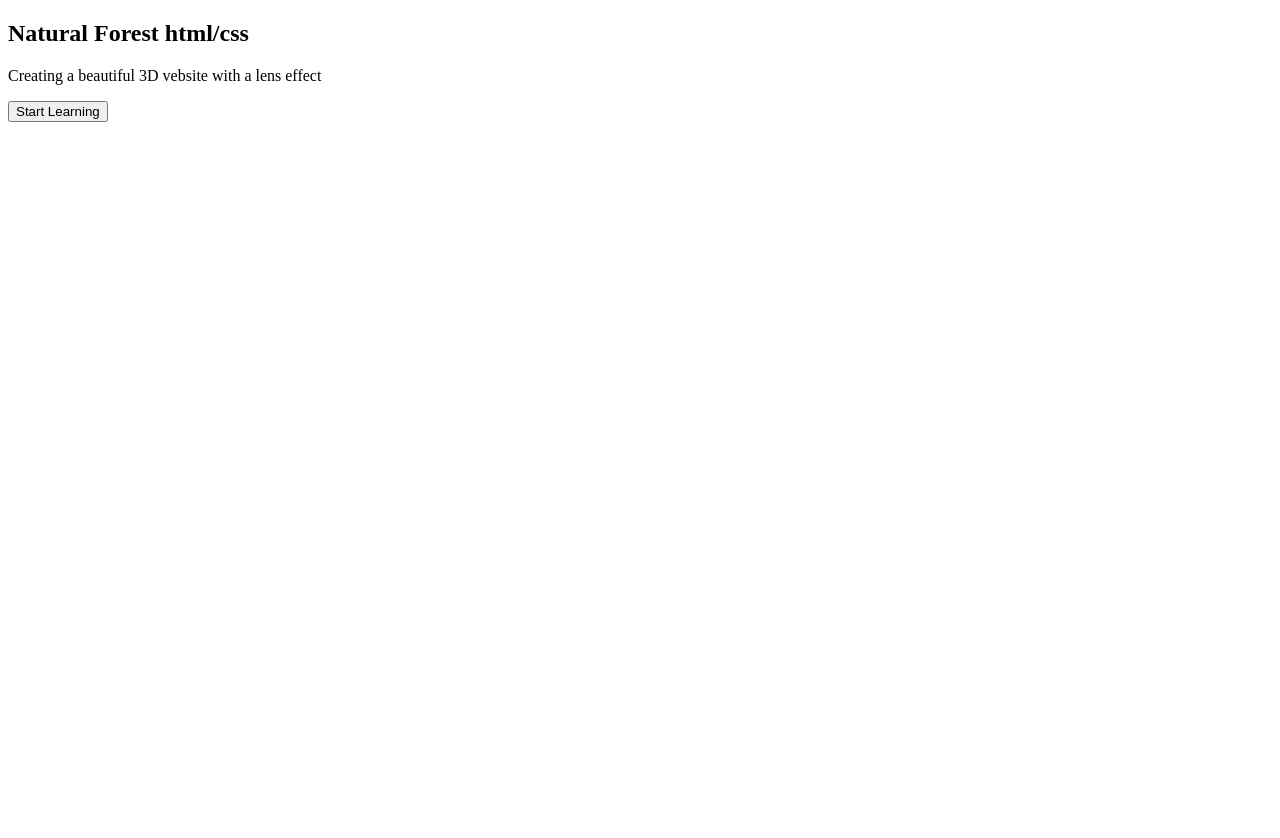
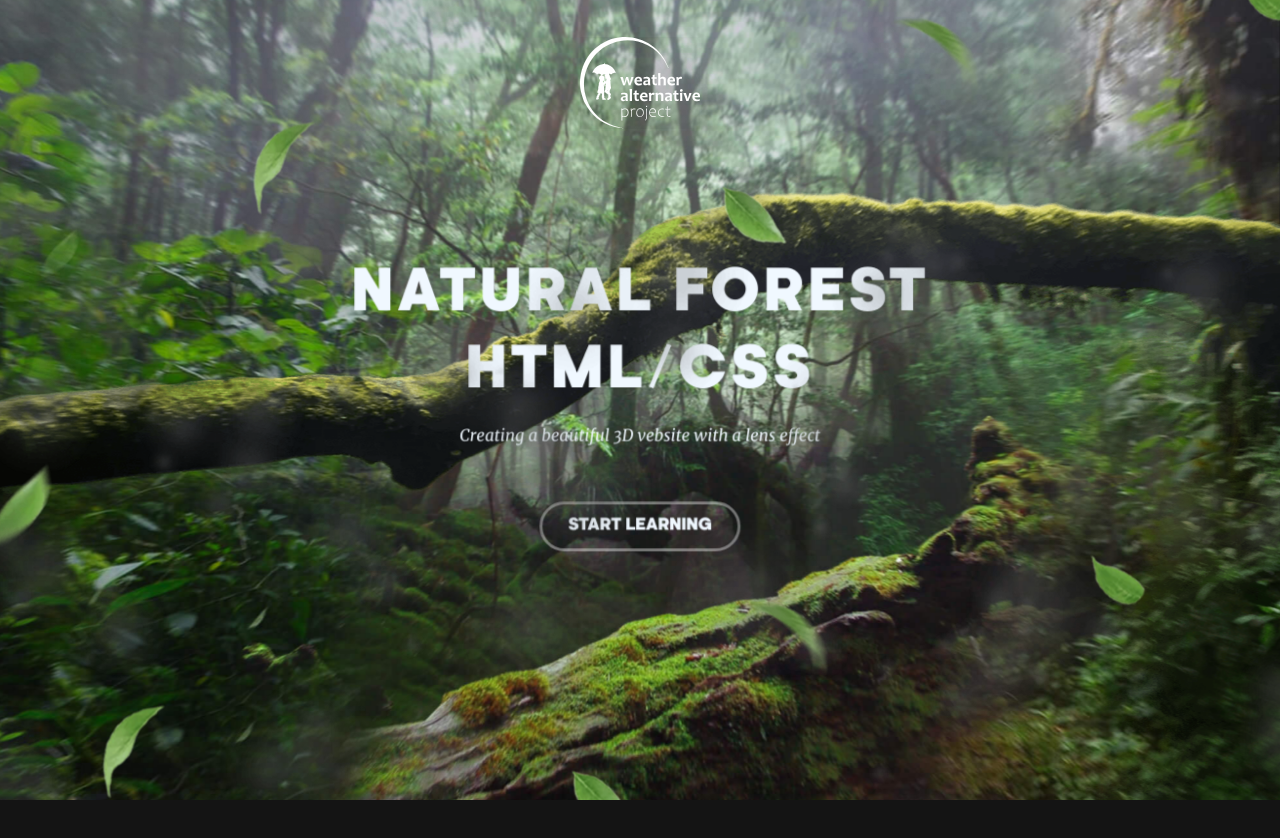
Before and after one commit to KashiaTroian/parallax_3Dforest, a plain HTML site: page index.html in a window 1280 px wide. After the commit the page ends 800 px from the top, so only its background shows below. Drawn offline with Linux system fonts and the light colour scheme.

Commit message:
3d css js

```diff
--- a/css/style.css
+++ b/css/style.css
@@ -0,0 +1,180 @@
+                                /*# Reset style */
+* {
+	padding: 0;
+	margin: 0;
+	border: 0;
+}
+
+*, *::before, *::after {
+	-webkit-box-sizing: border-box;
+			box-sizing: border-box;
+}
+
+:focus, :active {
+	outline: none;
+}
+
+a:focus, a:active {
+	outline: none;
+}
+
+nav, footer, header, aside {
+	display: block;
+}
+
+html, body {
+	height: 100%;
+	width: 100%;
+	font-size: 100%;
+	line-height: 1;
+	font-size: 8px;
+	-webkit-text-size-adjust: 100%;
+		-moz-text-size-adjust: 100%;
+		-ms-text-size-adjust: 100%;
+			text-size-adjust: 100%;
+}
+
+input, button, textarea {
+	font-family: inherit;
+}
+
+input::-ms-clear {
+	display: none;
+}
+
+button {
+	cursor: pointer;
+}
+
+button::-moz-focus-inner {
+	padding: 0;
+	border: 0;
+}
+
+a, a:visited {
+	text-decoration: none;
+}
+
+a:hover {
+	text-decoration: none;
+}
+
+ul, li {
+	list-style: none;
+}
+
+img {
+	vertical-align: top;
+}
+
+h1, h2, h3, h4, h5, h6 {
+	font-size: inherit;
+	font-weight: 400;
+}
+				                     /*# Variable and fonth */
+:root {
+	--index: calc(1vw + 1vh);
+	--transition: 1.5s cubic-bezier(.05, .5, 0, 1);
+	--logo-size: calc(var(--index) * 5.8);
+}
+@font-face {
+	font-family: kamerik_f;
+	src: url(../fonts/kamerik205-heavy.woff2);
+	font-weight: 900;
+}
+@font-face {
+	font-family: merriweather-italic_f;
+	src: url(../fonts/merriweather-regular-italic.woff2);
+	font-weight: 400;
+}
+											/*# Header section */
+
+body{
+	background-color: #141414;
+	color: aliceblue;
+	font-family: kamerik_f;
+}
+.logo{
+	background-repeat: no-repeat;
+	position: absolute;
+	width: var(--logo-size);
+	height: var(--logo-size);
+	z-index: 1;
+	left: calc(50% - calc(var(--logo-size) / 2));
+	top: calc(var(--index) * 1.8);
+}
+.layers{
+	perspective: 1000px;
+	overflow: hidden;
+}
+.layers__container{
+	transform-style: preserve-3d;
+	height: 100vh;
+	min-height: 500px;
+	position: relative;
+	transform: rotateX(var(--move-y)) rotateY(var(--move-x));
+	will-change: transform;
+	transition: var(--transition);
+}
+.layers__item{
+	position: absolute;
+	background-size: cover;
+	background-position: center;
+	inset: -5vw;
+	display: flex;
+	align-items: center;
+	justify-content: center;
+}
+.layer-1{
+	transform: translateZ(-55px) scale(1.06);
+}
+.layer-2{
+	transform: translateZ(80px) scale(.88);
+}
+.layer-3{
+	transform: translateZ(180px)scale(.8);
+}
+.layer-4{
+	transform: translateZ(190px) scale(.9);
+}
+.layer-5{
+	transform: translateZ(300px) scale(.9);
+}
+.layer-6{
+	transform: translateZ(390px);
+}
+.hero__content{
+	text-align: center;
+}
+.hero__title{
+	font-size: calc(var(--index) * 2.8) ;
+	text-transform: uppercase;
+	letter-spacing: calc(var(--index) * .16);
+	line-height: 1.36em;
+	margin-top: calc(var(--index) * 0.4);
+}
+.hero__content span{
+	display: block;
+}
+.hero__text{
+	font-family: merriweather-italic_f;
+	font-size: calc(var(--index) * .8);
+	margin-top: calc(var(--index) * 0.8);
+}
+.button-start{
+	font-family: kamerik_f;
+	text-transform: uppercase;
+	font-size: calc(var(--index) * .8);
+	letter-spacing: -.02vw;
+	margin-top: calc(var(--index) * 2.8);
+	padding: calc(var(--index) * 0.7)  calc(var(--index) * 1.26) ;
+	background-color: transparent;
+	color: aliceblue;
+	border-radius: 10em;
+	border: rgb(255 255 255 / .4) 3px solid;
+	outline: none;
+	cursor: pointer;
+}
+.layer-4, .layer-5, .layer-6{
+	pointer-events: none;
+}
--- a/index.html
+++ b/index.html
@@ -17,8 +17,8 @@
 			<div class="layers__item layer-2" style="background-image: url(img/layer-2.png);"></div>
 			<div class="layers__item layer-3">
 				<div class="hero__content">
-					<h1 class="hero__logo">Natural Forest <span>html/css </span></h1>
-					<p class="hero__content">Creating a beautiful 3D vebsite with a lens effect</p>
+					<h1 class="hero__title">Natural Forest <span>html/css </span></h1>
+					<p class="hero__text">Creating a beautiful 3D vebsite with a lens effect</p>
 					<button class="button-start">Start Learning</button>
 				</div>
 			</div>
@@ -29,7 +29,5 @@
 			<div class="layers__item layer-6" style="background-image: url(img/layer-6.png);"></div>
 		</div>
 	</section>
-
-	<div style="height: 100vh;"></div>
 </body>
 </html>
--- a/js/script.js
+++ b/js/script.js
@@ -0,0 +1,8 @@
+document.addEventListener('mousemove', e => {
+	Object.assign(document.documentElement, {
+		style: `
+		--move-x:${(e.clientX - window.innerWidth / 2) * -.005}deg;
+		--move-y:${(e.clientY - window.innerHeight / 2) * -.01}deg;
+		`
+	})
+})
```
